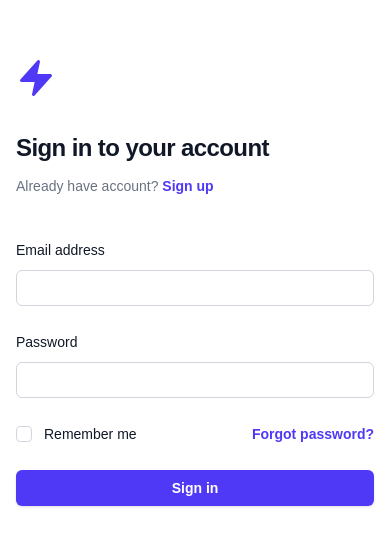
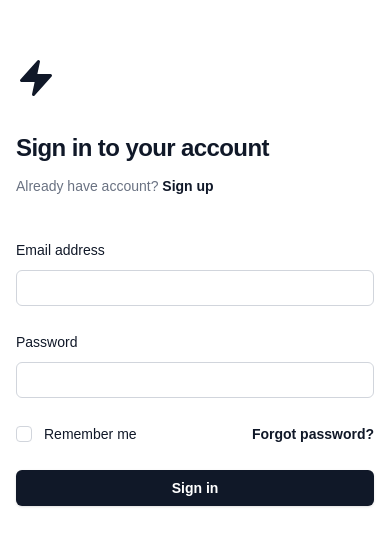
Before and after one commit to faysal725/blazor-dashboard, a Next.js app: page /user in a window 390 px wide. Shown: the part 140-686 px from the top of the page. Built offline with nearby package versions, Linux system fonts and the light colour scheme.

Commit message:
user panel login page start

```diff
--- a/app/user/page.jsx
+++ b/app/user/page.jsx
@@ -8,7 +8,7 @@ export default function UserLoginPage() {
         <div className="flex flex-1 flex-col justify-center px-4 py-12 sm:px-6 lg:flex-none lg:px-20 xl:px-24">
           <div className="mx-auto w-full max-w-sm lg:w-96">
             <div>
-              <BoltIcon className="text-indigo-600 h-10 w-auto" />
+              <BoltIcon className="text-gray-900 h-10 w-auto" />
               <h2 className="mt-8 text-2xl/9 font-bold tracking-tight text-gray-900">
                 Sign in to your account
               </h2>
@@ -16,7 +16,7 @@ export default function UserLoginPage() {
                 Already have account?{" "}
                 <a
                   href="#"
-                  className="font-semibold text-indigo-600 hover:text-indigo-500"
+                  className="font-semibold text-gray-900 hover:text-gray-500"
                 >
                   Sign up
                 </a>
@@ -40,7 +40,7 @@ export default function UserLoginPage() {
                         type="email"
                         required
                         autoComplete="email"
-                        className="block w-full rounded-md bg-white px-3 py-1.5 text-base text-gray-900 outline outline-1 -outline-offset-1 outline-gray-300 placeholder:text-gray-400 focus:outline focus:outline-2 focus:-outline-offset-2 focus:outline-indigo-600 sm:text-sm/6"
+                        className="block w-full rounded-md bg-white px-3 py-1.5 text-base text-gray-900 outline outline-1 -outline-offset-1 outline-gray-300 placeholder:text-gray-400 focus:outline focus:outline-2 focus:-outline-offset-2 focus:outline-gray-900 sm:text-sm/6"
                       />
                     </div>
                   </div>
@@ -59,7 +59,7 @@ export default function UserLoginPage() {
                         type="password"
                         required
                         autoComplete="current-password"
-                        className="block w-full rounded-md bg-white px-3 py-1.5 text-base text-gray-900 outline outline-1 -outline-offset-1 outline-gray-300 placeholder:text-gray-400 focus:outline focus:outline-2 focus:-outline-offset-2 focus:outline-indigo-600 sm:text-sm/6"
+                        className="block w-full rounded-md bg-white px-3 py-1.5 text-base text-gray-900 outline outline-1 -outline-offset-1 outline-gray-300 placeholder:text-gray-400 focus:outline focus:outline-2 focus:-outline-offset-2 focus:outline-gray-900 sm:text-sm/6"
                       />
                     </div>
                   </div>
@@ -72,7 +72,7 @@ export default function UserLoginPage() {
                             id="remember-me"
                             name="remember-me"
                             type="checkbox"
-                            className="col-start-1 row-start-1 appearance-none rounded border border-gray-300 bg-white checked:border-indigo-600 checked:bg-indigo-600 indeterminate:border-indigo-600 indeterminate:bg-indigo-600 focus-visible:outline focus-visible:outline-2 focus-visible:outline-offset-2 focus-visible:outline-indigo-600 disabled:border-gray-300 disabled:bg-gray-100 disabled:checked:bg-gray-100 forced-colors:appearance-auto"
+                            className="col-start-1 row-start-1 appearance-none rounded border border-gray-300 bg-white checked:border-gray-900 checked:bg-gray-900 indeterminate:border-gray-900 indeterminate:bg-gray-900 focus-visible:outline focus-visible:outline-2 focus-visible:outline-offset-2 focus-visible:outline-gray-900 disabled:border-gray-300 disabled:bg-gray-100 disabled:checked:bg-gray-100 forced-colors:appearance-auto"
                           />
                           <svg
                             fill="none"
@@ -107,7 +107,7 @@ export default function UserLoginPage() {
                     <div className="text-sm/6">
                       <a
                         href="#"
-                        className="font-semibold text-indigo-600 hover:text-indigo-500"
+                        className="font-semibold text-gray-900 hover:text-gray-500"
                       >
                         Forgot password?
                       </a>
@@ -117,7 +117,7 @@ export default function UserLoginPage() {
                   <div>
                     <button
                       type="submit"
-                      className="flex w-full justify-center rounded-md bg-indigo-600 px-3 py-1.5 text-sm/6 font-semibold text-white shadow-sm hover:bg-indigo-500 focus-visible:outline focus-visible:outline-2 focus-visible:outline-offset-2 focus-visible:outline-indigo-600"
+                      className="flex w-full justify-center rounded-md bg-gray-900 px-3 py-1.5 text-sm/6 font-semibold text-white shadow-sm hover:bg-gray-500 focus-visible:outline focus-visible:outline-2 focus-visible:outline-offset-2 focus-visible:outline-gray-900"
                     >
                       Sign in
                     </button>
@@ -130,7 +130,7 @@ export default function UserLoginPage() {
         <div className="relative hidden w-0 flex-1 lg:block">
           <img
             alt=""
-            src="https://images.unsplash.com/photo-1496917756835-20cb06e75b4e?ixlib=rb-1.2.1&ixid=eyJhcHBfaWQiOjEyMDd9&auto=format&fit=crop&w=1908&q=80"
+            src="/shopeholic.jpg"
             className="absolute inset-0 size-full object-cover"
           />
         </div>
```
Also changed, not shown: public/shopeholic.jpg (added).
